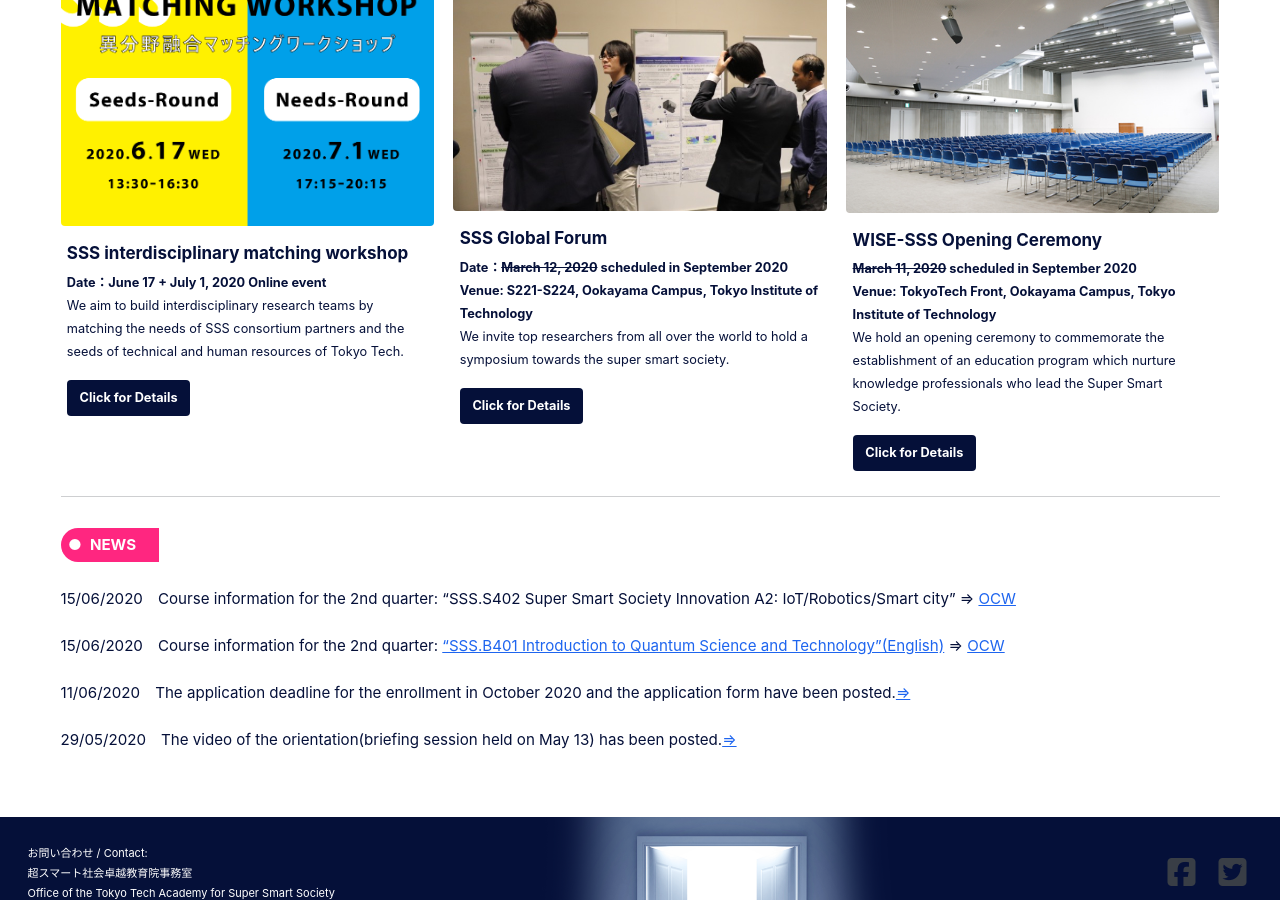
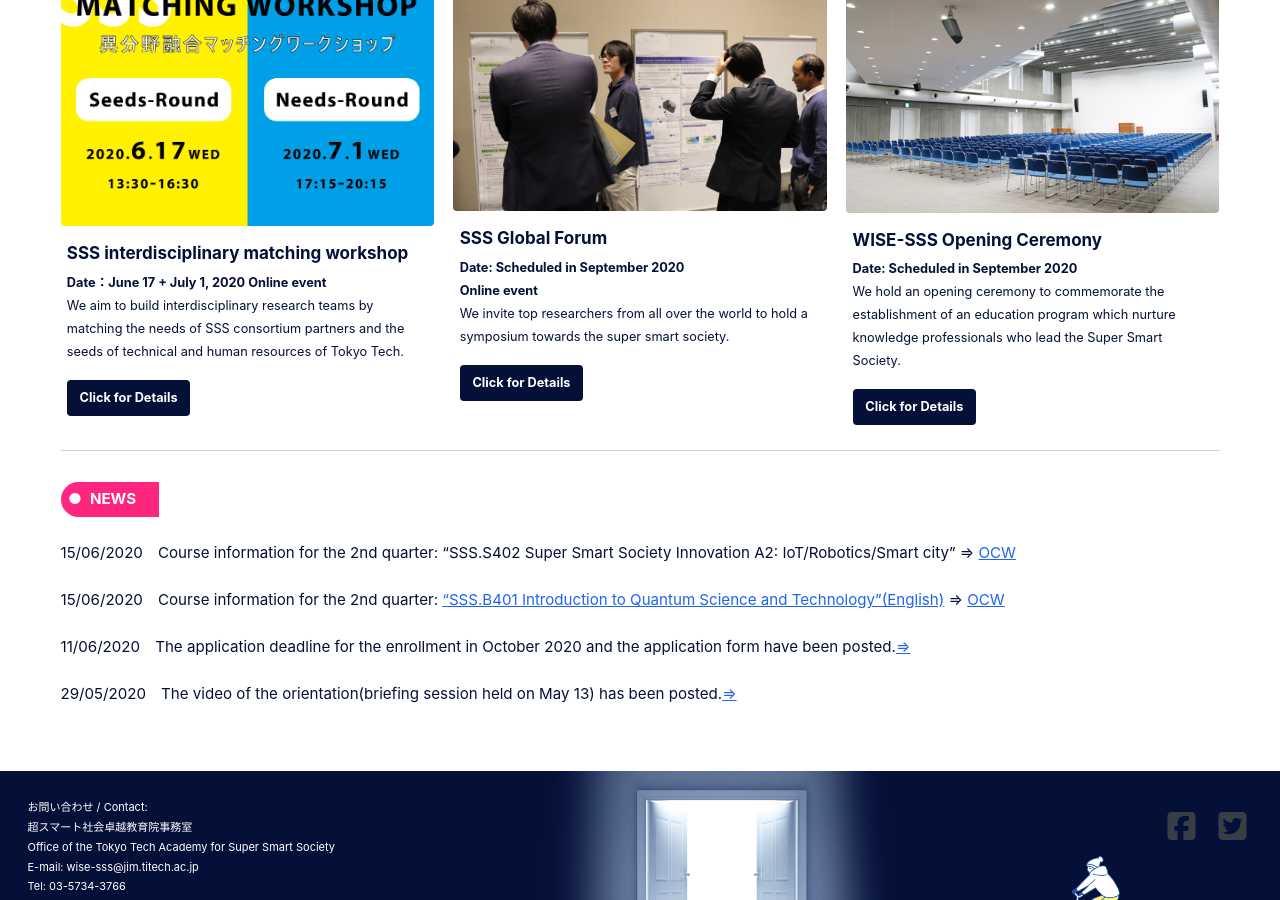
Before and after one commit to fl1d/w0ex.github.io, a Jekyll site: the page built from _pages/home_en.md, in a window 1280 px wide and 900 px high, scrolled down 567 px. Built offline with Jekyll 4.4.1, drawn with Linux system fonts in a browser that asks for light colours; cached includes are drawn as plain includes; nearby versions of some CDN libraries.

Commit message:
Update home_en.md

```diff
--- a/_pages/home_en.md
+++ b/_pages/home_en.md
@@ -42,7 +42,7 @@ feature_row:
   - image_path: /assets/images/poster.jpg
     alt: "SSS Global Forum"
     title: "SSS Global Forum"
-    excerpt: "<B>Date：~~March 12, 2020~~ scheduled in September 2020<br>Venue: S221-S224, Ookayama Campus, Tokyo Institute of Technology</B><br>We invite top researchers from all over the world to hold a symposium towards the super smart society."
+    excerpt: "<B>Date: Scheduled in September 2020<br>Online event</B><br>We invite top researchers from all over the world to hold a symposium towards the super smart society."
     url: "/global_forum_en/"
     btn_label: "Click for Details"
     btn_class: "btn--primary"
@@ -50,7 +50,7 @@ feature_row:
   - image_path: /assets/images/kuramae.jpg
     alt: "WISE-SSS Opening Ceremony"
     title: "WISE-SSS Opening Ceremony"
-    excerpt: "<B>~~March 11, 2020~~ scheduled in September 2020<br>Venue: TokyoTech Front, Ookayama Campus, Tokyo Institute of Technology</B><br>We hold an opening ceremony to commemorate the establishment of an education program which nurture knowledge professionals who lead the Super Smart Society."
+    excerpt: "<B>Date: Scheduled in September 2020</B><br>We hold an opening ceremony to commemorate the establishment of an education program which nurture knowledge professionals who lead the Super Smart Society."
     url: "/kick-off_en/"
     btn_label: "Click for Details"
     btn_class: "btn--primary"
```
